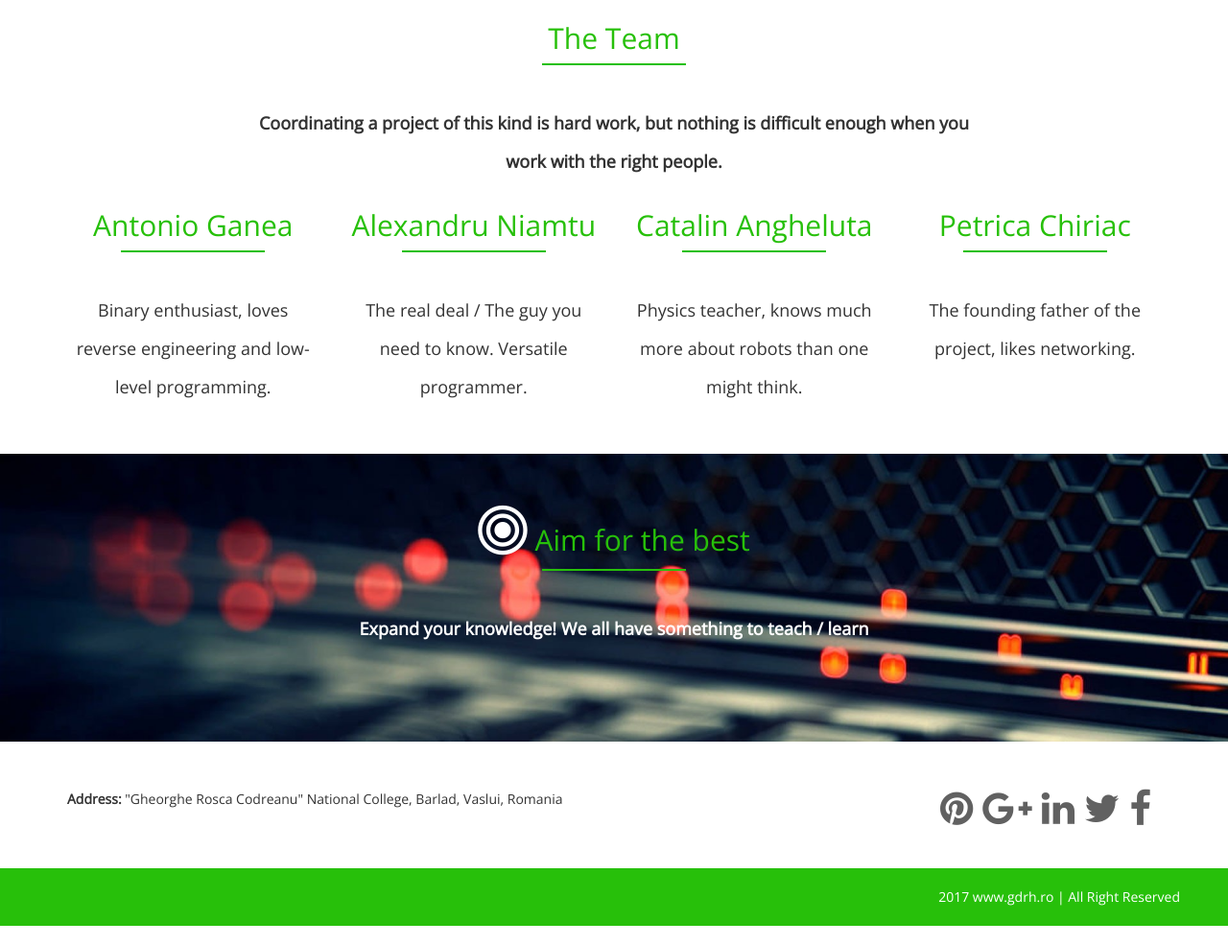
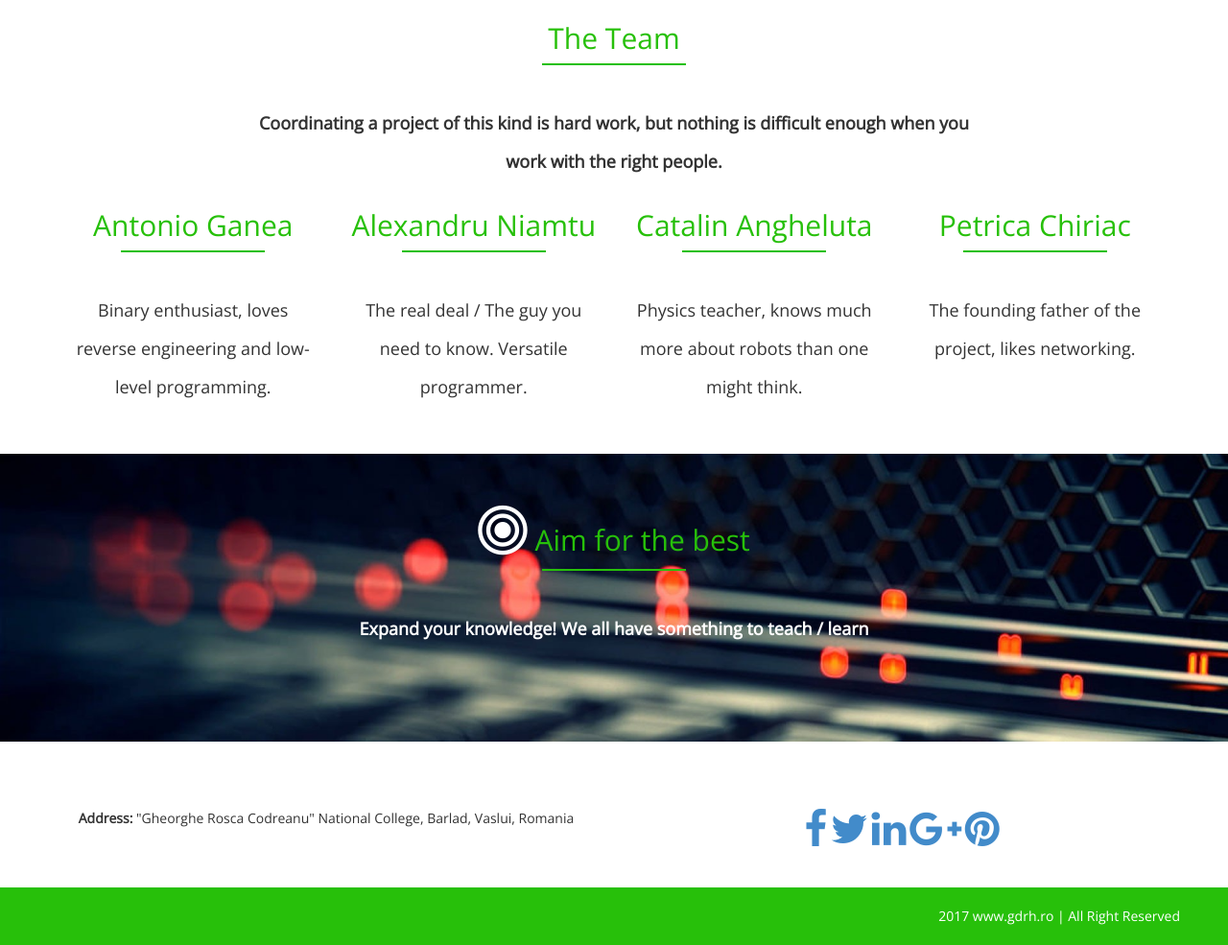
Before and after one commit to GDRH/www.gdrh.ro, a plain HTML site: page index.html in a window 1280 px wide. Shown: the part 1676-2661 px from the top of the page at 96% size. Drawn offline with nearby package versions, Linux system fonts and the light colour scheme.

Commit message:
Fixed External Links Icons

```diff
--- a/index.html
+++ b/index.html
@@ -393,17 +393,21 @@
     <section  id="contact-sec">
         <div class="container">
             <div class="row">
-                <div class="col-md-12">
 
-                    <div id="social-icon">
-                          <strong> Address:</strong> "Gheorghe Rosca Codreanu" National College, Barlad, Vaslui, Romania
-                        <a href="#"><i class="fa fa-facebook fa-2x"></i></a>
-                        <a href="#"><i class="fa fa-twitter fa-2x"></i></a>
-                        <a href="#"><i class="fa fa-linkedin fa-2x"></i></a>
-                        <a href="#"><i class="fa fa-google-plus fa-2x"></i></a>
-                        <a href="#"><i class="fa fa-pinterest fa-2x"></i></a>
+                    <div>
+
+
+                      <div class="row vertical-divider" style="margin-top: 20px; text-align: center">
+                        <div class="col-xs-6"><strong> Address:</strong> "Gheorghe Rosca Codreanu" National College, Barlad, Vaslui, Romania</div>
+                        <div class="col-xs-6">
+                          <a href="#"><i class="fa fa-facebook fa-3x"></i></a>
+                          <a href="#"><i class="fa fa-twitter fa-3x"></i></a>
+                          <a href="#"><i class="fa fa-linkedin fa-3x"></i></a>
+                          <a href="#"><i class="fa fa-google-plus fa-3x"></i></a>
+                          <a href="#"><i class="fa fa-pinterest fa-3x"></i></a>
+                        </div>
+                      </div>
                     </div>
-                </div>
 
 
             </div>
```
